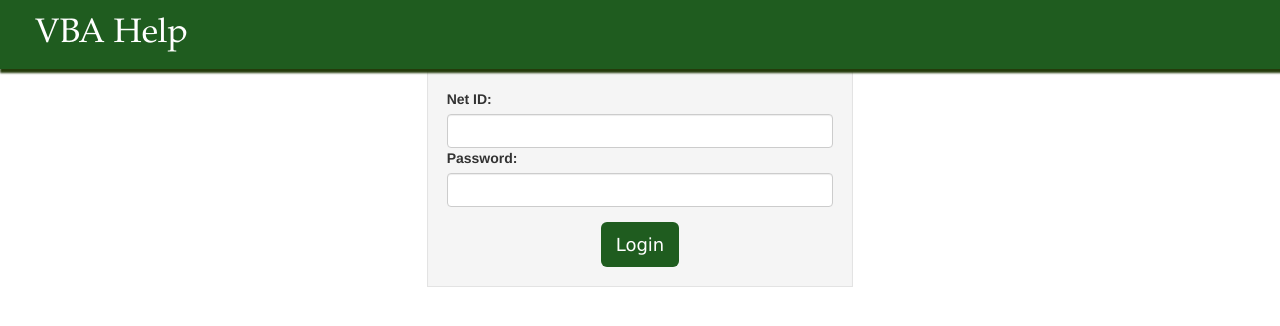
After one commit to nathandud/in-class-help, a Django app: page /locate/login/ in a window 1280 px wide. The commit adds this page. Shown: the top 326 px of the page. Run offline with Django 3.2, Linux system fonts and the light colour scheme; some libraries are stand-ins or nearby versions.

Commit message:
Login form and redirect

```diff
--- a/vbahelp/locate/forms.py
+++ b/vbahelp/locate/forms.py
@@ -1,8 +1,18 @@
 from django import forms
 
+class LoginForm(forms.Form):
+    username = forms.CharField(widget=forms.TextInput(attrs={'class': 'form-control'}), required=True, label='Net ID')
+    password = forms.CharField(widget=forms.PasswordInput(attrs={'class': 'form-control'}), required=True, label='Password')
+
+    def clean_username(self):
+        data = self.cleaned_data['username']
+        return data
+
+    def clean_password(self):
+        data = self.cleaned_data['password']
+        return data
+
 class StudentInputForm(forms.Form):
-    # codemirror_widget = CodeMirrorTextarea(mode="vbscript", theme="cobalt", config={ 'fixedGutter': True })
-    # code_submission = forms.TextField(widget=codemirror_widget)
     question = forms.CharField(widget=forms.Textarea(attrs={'class': 'form-control'}), required=False, label='Question')
     code_submission = forms.CharField(widget=forms.HiddenInput, required=False)
     xcoord = forms.DecimalField(widget=forms.HiddenInput(), required=True)
@@ -10,6 +20,7 @@ class StudentInputForm(forms.Form):
     img_width = forms.DecimalField(widget=forms.HiddenInput(), required=True)
     img_height = forms.DecimalField(widget=forms.HiddenInput(), required=True)
 
+    #TODO: Actually do some  validation perhaps
     def clean_question(self):
         data = self.cleaned_data['question']
         return data
--- a/vbahelp/locate/templates/locate/base.html
+++ b/vbahelp/locate/templates/locate/base.html
@@ -25,11 +25,6 @@
             {% block main-content %}{% endblock %}
 		</div>
 	</div>
-    <!--<div id="footer">-->
-        <!--{% block footer-content %}{% endblock %}-->
-<!--{#        TODO: Add student queue #}-->
-            <!--<div id="copyright">VBA Help Site - 2015</div>-->
-	<!--</div>-->
 </body>
 
 <script src="http://ajax.googleapis.com/ajax/libs/jquery/1.11.2/jquery.min.js"></script>
--- a/vbahelp/locate/templates/locate/classroom.html
+++ b/vbahelp/locate/templates/locate/classroom.html
@@ -38,7 +38,6 @@
                     {%for field in question_form|slice:"1:6" %}
                         {{ field }}
                     {% endfor %}
-
                 </div>
                 <input id="btn-get-help" type="submit" value="Get Help" />
              </form>
--- /dev/null
+++ b/vbahelp/locate/templates/locate/login.html
@@ -0,0 +1,27 @@
+{% extends "locate/base.html" %}
+
+{% block title %}
+ <title>Log-In</title>
+{% endblock %}
+
+{% block static-css %}
+    {% load staticfiles %}
+    <link rel="stylesheet" type="text/css" href="{% static 'locate/css/classroom.css' %}" />
+    <link rel="stylesheet" href="{% static 'locate/css/codemirror.css' %}">
+{% endblock %}
+
+{% block main-content %}
+
+
+<div class="col-md-4"></div>
+<div class="col-md-4 well">
+<form id="login-form" action="" method="post">
+    {% csrf_token %}
+    {{ login_form }}
+    <input id="btn-get-help" type="submit" value="Login" />
+ </form>
+ </div>
+ <div class="col-md-4"></div>
+
+
+{% endblock %}
--- a/vbahelp/locate/urls.py
+++ b/vbahelp/locate/urls.py
@@ -4,6 +4,7 @@ from locate import views
 
 urlpatterns = patterns('',
     url(r'^$', views.inclasshelp, name='inclasshelp'),
-    url(r'^gethelp/', views.inclasshelp, name='incalsshelp'),
+    url(r'^gethelp/', views.inclasshelp, name='inclasshelp'),
     url(r'^dashboard/', views.dashboard, name='dashboard'),
+    url(r'^login/', views.login, name='login'),
 )
--- a/vbahelp/locate/views.py
+++ b/vbahelp/locate/views.py
@@ -1,11 +1,21 @@
 from django.shortcuts import render
+from django.contrib.auth import authenticate
+from django.contrib.auth.decorators import login_required
 from django.core import serializers
 from django import forms
-from .forms import StudentInputForm
+from .forms import *
 from locate.models import *
 import json
-import time
 
+def login(request):
+    login_form = LoginForm()
+    context = {'login_form': login_form}
+    print("HELLO FROM THE OTHER SIDE")
+
+
+    return render(request, 'locate/login.html', context)
+
+@login_required(login_url="/locate/login/")
 def inclasshelp(request):
     layout = ClassroomLayout.objects.all()[0]
     # TODO: Add "active" property to classroom layouts and search using that property
@@ -23,6 +33,7 @@ def inclasshelp(request):
         if form.is_valid():
             print('FORM IS VALID')
             #TODO: Get authorized user instead of ndudley
+
             ticket = Ticket()
             ticket.student = Student.objects.all()[0]
             ticket.student_question = form.cleaned_data['question']
@@ -37,11 +48,13 @@ def inclasshelp(request):
             location.img_width = form.cleaned_data['img_width']
             location.img_height = form.cleaned_data['img_height']
             location.save()
+
         else:
             print('FORM IS INVALID')
 
     return render(request, 'locate/classroom.html', context)
 
+@login_required(login_url="/locate/login/")
 def dashboard(request):
 
     locations = StudentLocation.objects.all()
@@ -66,3 +79,17 @@ def dashboard(request):
     context['json_tickets'] = json_tickets
     context['coordinates'] = coordinates
     return render(request, 'locate/ta_dashboard.html', context)
+
+# def authenticate_user(request):
+#     username = request.POST['username']
+#     password = request.POST['password']
+#     user = authenticate(username=username, password=password)
+#     if user is not None:
+#         if user.is_active:
+#             login(request, user)
+#             # Redirect to a success page.
+#         else:
+#             # Return a 'disabled account' error message
+#             ...
+#     else:
+#         # Return an 'invalid login' error message.
```
